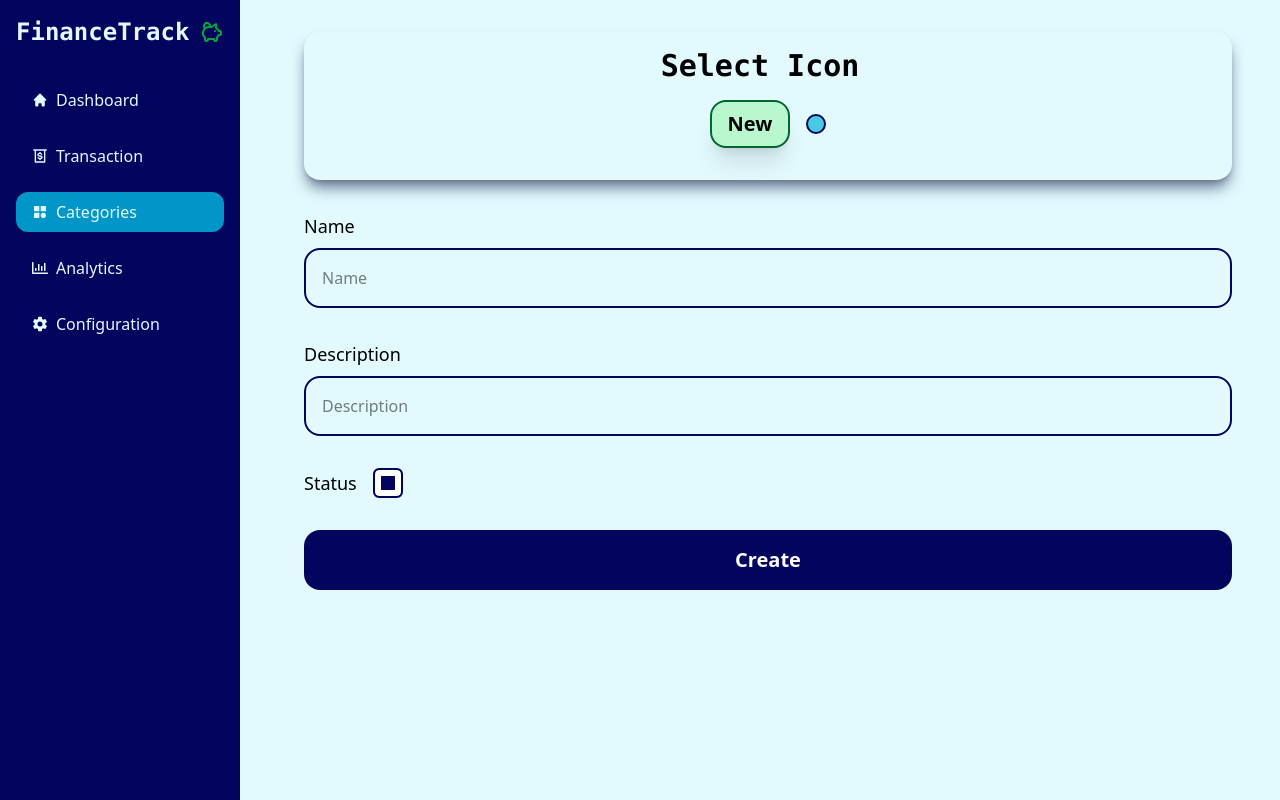
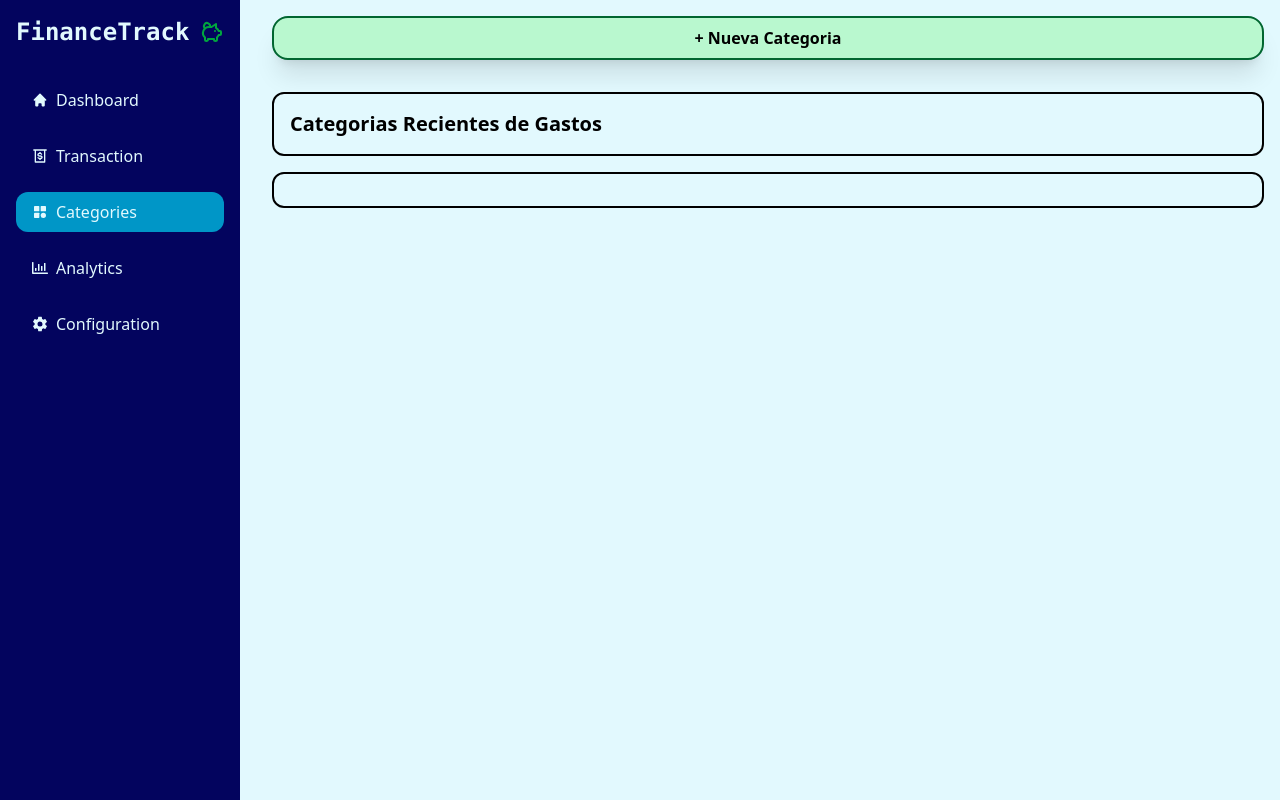
Before and after one commit to alanrty24/FINANTRACK, a React (Vite) app: page /categories in a window 1280 px wide. Built offline with nearby package versions, Linux system fonts and the light colour scheme.

Commit message:
V1.6 FINANTRACK

```diff
--- a/src/components/categories/CategoriesForm.jsx
+++ /dev/null
@@ -1,80 +0,0 @@
-import React from "react";
-import { useForm } from "react-hook-form";
-import Card from "../ui/Card";
-import Button from "../ui/Button";
-import IconsSelect from "./IconsSelect";
-import { NEWCATEGORIES } from "../lib/categories";
-import { IoMdClose } from "react-icons/io";
-import { useState } from "react";
-import Input from "../ui/Input";
-import "../styles/categoriesform.css"
-
-const CategoriesForm = () => {
-  const [data,setData] = useState(
-    {
-        icon: "",
-        name: "",
-        description: "",
-        status: 0,
-    }
-  )
-  const {
-    handleSubmit,
-    register,
-    // reset,
-    // formState: { errors },
-  } = useForm();
-
-  const handleSave = (e) => {
-    e.preventdefault();
-  };
-
-  const handleClickIcon = (newIcon) => {
-
-    setData({
-        ...data,
-        icon: newIcon
-    })
-
-    console.log(data);
-
-  }
-
-  return (
-    <Card className={'mx-auto max-w-7xl relative md:px-8 md:py-4'}>
-      <form action="" className="flex flex-col gap-4" onSubmit={handleSubmit(handleSave)}>
-        <div className="">
-          <IconsSelect onChange = {handleClickIcon}/>
-        </div>
-        <Input
-        {...register("name",{required: "Error, nombre requerido"})}
-        type="text" placesholder="Name" required={true} label={"Name"}  classNameDiv={"flex flex-col mb-4 gap-2"}>
-
-        </Input>
-        <Input
-        {...register("description",{required: "Error, descripción requerida"})}
-        type="text" placesholder="Description" required={true} label={"Description"} classNameDiv={"flex flex-col mb-4 gap-2"}>
-
-        </Input>
-        <Input
-        type="checkbox"
-        placesholder="Name"
-        required={true}
-        label={"Status"}
-        className={"check"}
-        checked
-        classNameDiv={"space-x-4 flex items-center"}
-        value = {data.status}
-        onChange = {(e) => {setData({
-          ...data,
-          status: e.target.value
-        })}}
-        >
-        </Input>
-        <Button className={'w-full p-4 text-xl font-bold my-4 '}>Create</Button>
-      </form>
-    </Card>
-  );
-};
-
-export default CategoriesForm;
--- a/src/components/categories/IconsSelect.jsx
+++ b/src/components/categories/IconsSelect.jsx
@@ -19,18 +19,20 @@ const IconsSelect = ({onChange}) => {
 
     setIcon({
       id: newCat.id,
-      type: "expense",
+      type: newCat.type,
       icon: newCat.icon,
     });
 
     setIsOpen(false);
 
-    onChange(newCat.icon);
+    onChange(
+      newCat.icon
+    );
   }
 
   return (
     <Card className={"flex flex-col text-2xl"}>
-      <div className="flex flex-col items-center justify-center p-4 shadow-lg shadow-slate-500 border-0 space-x-4 mb-4 w-full font-bold rounded-2xl text-3xl">
+      <div className="flex flex-col items-center justify-center p-4 shadow-lg shadow-slate-500 border-0 space-x-4 mb-4 w-full font-bold rounded-2xl text-2xl">
         <h3 className="font-mono">Select Icon</h3>
         <div className="inline-flex space-x-4 p-4">
         <Button
@@ -42,7 +44,7 @@ const IconsSelect = ({onChange}) => {
         >
           {icon.icon === '' ? "New" : <FiEdit />}
         </Button>
-        <div className="flex justify-center items-center">
+        <div className={`justify-center items-center ${icon.id === 0 ? "hidden" : "flex"}`}>
           <div className="p-2 rounded-xl bg-(--vivid-sky-blue) border-2 border-(--federal-blue)">
             {icon.icon}
           </div>
--- /dev/null
+++ b/src/components/categories/RecentCategoriesExpensive.jsx
@@ -0,0 +1,45 @@
+import React from "react";
+import Card from "../ui/Card";
+import useCategoryStore from "../stores/useCategoryStore";
+import { FaRegEdit } from "react-icons/fa";
+import Button from "../ui/Button";
+
+
+const RecentCategoriesExpensive = () => {
+  const categories = useCategoryStore((state) => state.categories);
+
+  return (
+    <Card className={`flex flex-col gap-4 text-lg`}>
+        <h3 className="text-xl font-bold font-sans">Categorias Recientes de Gastos</h3>
+      {categories ? (
+        categories.expense.map((cat, i) => {
+          return (
+            <div key={i} className="p-4 shadow-xl border-1 rounded-2xl flex items-center space-x-8">
+              {/* Icono */}
+              <div className="flex justify-center items-center w-5 h-5">
+                <div className="bg-(--blue-green) p-1 rounded-lg">
+                    {cat.icon}
+                </div>
+              </div>
+
+              {/* Titulo y fecha */}
+              <div className="flex flex-col flex-1">
+                <h3 className="font-bold">{cat.name}</h3>
+                <span>{cat.createAt.split("T")[0]}</span>
+              </div>
+
+              {/* Boton de Modificar */}
+              <Button variant={"edit"}>
+                <FaRegEdit />
+              </Button>
+            </div>
+          );
+        })
+      ) : (
+        <p>No hay registros</p>
+      )}
+    </Card>
+  );
+};
+
+export default RecentCategoriesExpensive;
--- /dev/null
+++ b/src/components/forms/CategoriesForm.jsx
@@ -0,0 +1,119 @@
+import React from "react";
+import { useForm } from "react-hook-form";
+import Card from "../ui/Card";
+import Button from "../ui/Button";
+import IconsSelect from "../categories/IconsSelect";
+import { NEWCATEGORIES } from "../lib/categories";
+import { IoMdClose } from "react-icons/io";
+import { useState } from "react";
+import Input from "../ui/Input";
+import "../styles/categoriesform.css"
+import useCategoryStore from "../stores/useCategoryStore";
+import { HiArrowLeft } from "react-icons/hi";
+
+const CategoriesForm = ({onClose}) => {
+  const addCategoryIncome = useCategoryStore((state) => state.addCategoryIncome);
+  const addCategoryExpense = useCategoryStore((state) => state.addCategoryExpense);
+
+  const [data,setData] = useState(
+    {
+        icon: "",
+        name: "",
+        description: "",
+        status: true,
+    }
+  )
+  const {
+    handleSubmit,
+    register,
+    reset,
+    // formState: { errors },
+  } = useForm();
+
+  const handleSave = async () => {
+    // e.preventdefault();
+    if(data.type === "income"){
+      await addCategoryIncome(data);
+    } else {
+      await addCategoryExpense(data);
+    }
+
+    reset();
+    onClose();
+  };
+
+  const handleClickIcon = (newIcon) => {
+
+    console.log(newIcon);
+
+    setData({
+        ...data,
+        icon: newIcon,
+    })
+  }
+
+  return (
+    <Card className={'max-w-7xl relative md:px-8 md:py-4'}>
+      <div className="shadow-slate-300 shadow-xl w-full h-12 mb-4 flex justify-between px-4 items-center text-3xl gap-4 relative inset-x-0 top-0 border-1 rounded-xl">
+          <h3 className="font-mono text-center w-full">New Categorie</h3>
+          <button className="flex justify-center items-center"><HiArrowLeft className="bg-(--federal-blue) text-white p-1 rounded-lg" /></button>
+      </div>
+      <form action="" className="flex flex-col gap-4" onSubmit={handleSubmit(handleSave)}>
+        <div className="">
+          <IconsSelect onChange = {handleClickIcon}/>
+        </div>
+        <Input
+        {...register("name",{required: "Error, nombre requerido"})}
+        type="text"
+        placesholder="Name"
+        required={true}
+        label={"Name"}
+        classNameDiv={"flex flex-col mb-4 gap-2"}
+        value = {data.name}
+        onChange = {(e) => {setData(
+          {
+            ...data,
+            name: e.target.value
+          }
+        )}}
+        >
+        </Input>
+        <Input
+        {...register("description",{required: "Error, descripción requerida"})}
+        type="text"
+        placesholder="Description"
+        required={true}
+        label={"Description"}
+        classNameDiv={"flex flex-col mb-4 gap-2"}
+        value = {data.description}
+        onChange = {(e) => {setData(
+          {
+            ...data,
+            description: e.target.value
+          }
+        )}}
+        >
+        </Input>
+        <Input
+        type="checkbox"
+        placesholder="Name"
+        required={true}
+        label={"Status"}
+        className={"check"}
+        classNameDiv={"space-x-4 flex items-center"}
+        checked = {data.status}
+        onChange = {(e) => {setData({
+          ...data,
+          status: e.target.checked
+        })
+        console.log(e.target.checked);
+        }}
+        >
+        </Input>
+        <Button className={'w-full p-4 text-xl font-bold my-4 '} type= "submit">Create</Button>
+      </form>
+    </Card>
+  );
+};
+
+export default CategoriesForm;
--- a/src/components/lib/categories.js
+++ b/src/components/lib/categories.js
@@ -1,9 +1,18 @@
 export const CATEGORIES = {
+    income: [
+        { id: 'salary', name: 'Salario', icon: "💼"},
+        { id: 'freelance', name: 'Freelance', icon: "💻"},
+        { id: 'investment', name: 'Inversiones', icon: "📈"},
+        { id: 'other-income', name: 'Otro', icon: "💰"},
+    ],
     expense:[
-
-    ],
-    income:[
-
+        { id: 'food', name: 'Comida', icon: '🍕'},
+        { id: 'transport', name: 'Transporte', icon: '🚗'},
+        { id: 'entertaiment', name: 'Entretenimiento', icon: '🎬'},
+        { id: 'shopping', name: 'Compras', icon: '🛍️'},
+        { id: 'bills', name: 'Servicios', icon: '📄'},
+        { id: 'health', name: 'Salud', icon: '🏥'},
+        { id: 'other-expense', name: 'Otro', icon: '💸'},
     ]
 }
 
--- a/src/components/pages/Categories.jsx
+++ b/src/components/pages/Categories.jsx
@@ -1,10 +1,40 @@
-import React from 'react'
-import CategoriesForm from '../categories/CategoriesForm'
+import React from "react";
+import CategoriesForm from "../forms/CategoriesForm";
+import Button from "../ui/Button";
+import { useState } from "react";
+import Card from "../ui/Card";
+import { BiEdit } from "react-icons/bi";
+import RecentCategoriesExpensive from "../categories/RecentCategoriesExpensive";
+// import { formatDate } from "../lib/utils";
 
 const Categories = () => {
+  const [openNew, setOpenNew] = useState(false);
+  const handleClose = () => setOpenNew(false)
   return (
-    <CategoriesForm />
-  )
-}
+    <section className="flex flex-col gap-4">
+      <Button
+        onClick={() => {
+          setOpenNew(true);
+        }}
+        variant={"new"}
+        className={`${openNew ? "hidden" : "block"} border-2 mb-4 `}
+      >
+        + Nueva Categoria
+      </Button>
+      {openNew && <CategoriesForm onClose = {handleClose}/>}
 
-export default Categories
+      <Card
+        className={`shadow-slate-400 w-full h-auto border-2 p-4 rounded-xl`}
+      >
+        <RecentCategoriesExpensive />
+      </Card>
+      <Card
+        className={`shadow-slate-400 w-full h-auto border-2 p-4 rounded-xl`}
+      >
+
+      </Card>
+    </section>
+  );
+};
+
+export default Categories;
--- a/src/components/stores/useCategoryStore.js
+++ b/src/components/stores/useCategoryStore.js
@@ -12,7 +12,9 @@ const useCategoryStore =  create(
               income: [
                  {
                   ...category,
+                  type: "income",
                   createAt: new Date().toISOString(),
+                  id: crypto.randomUUID().slice(0,5)
                 },
                 ...state.categories.income,
               ],
@@ -27,7 +29,9 @@ const useCategoryStore =  create(
               expense: [
                 {
                   ...category,
+                  type: "expense",
                   createAt: new Date().toISOString(),
+                  id: crypto.randomUUID().slice(0,5)
                 },
                 ...state.categories.expense,
               ],
--- a/src/components/styles/categoriesform.css
+++ b/src/components/styles/categoriesform.css
@@ -6,9 +6,10 @@
   width: var(--size);
   height: var(--size);
   border: 2px solid var(--color);
-  border-radius: 6px;
+  border-radius: 5px;
   padding: .6rem;
   box-shadow: 0 0 0 6px field inset;
+
 
   &:checked {
     background: var(--color);
```
